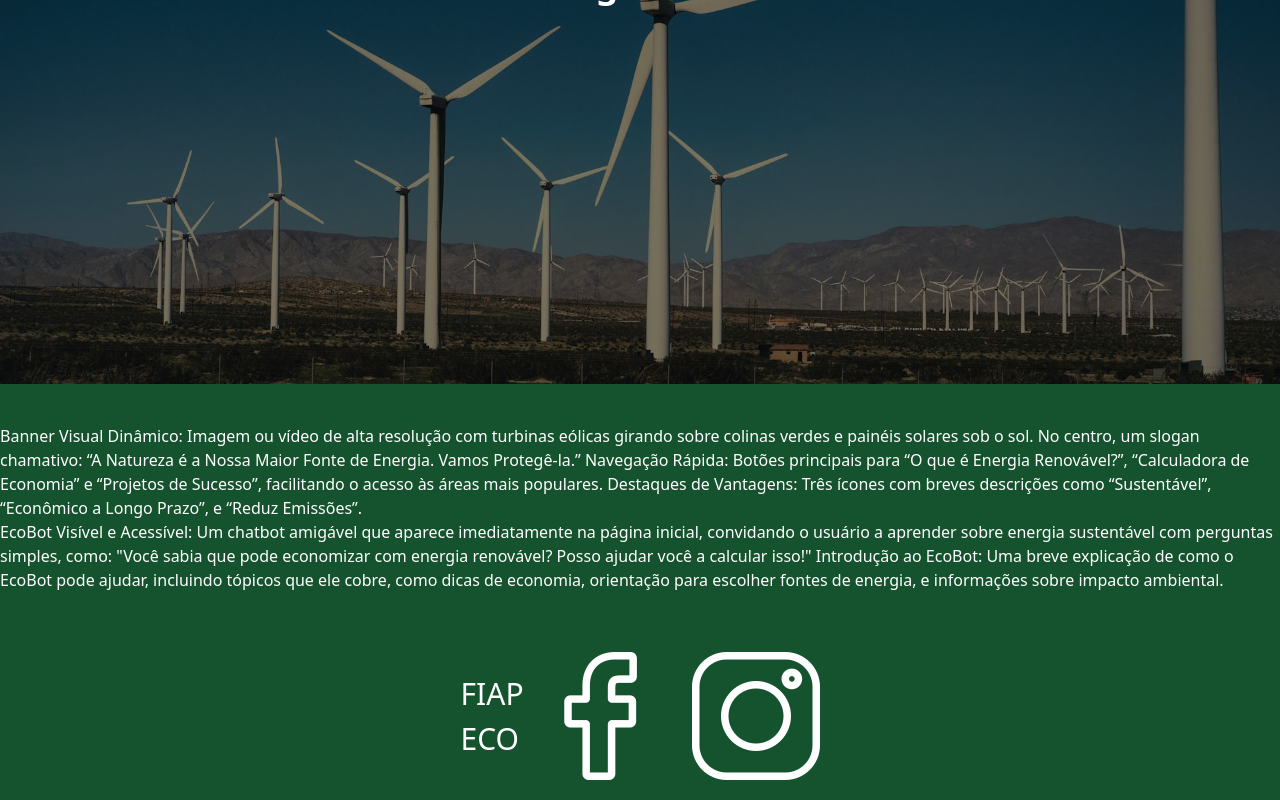
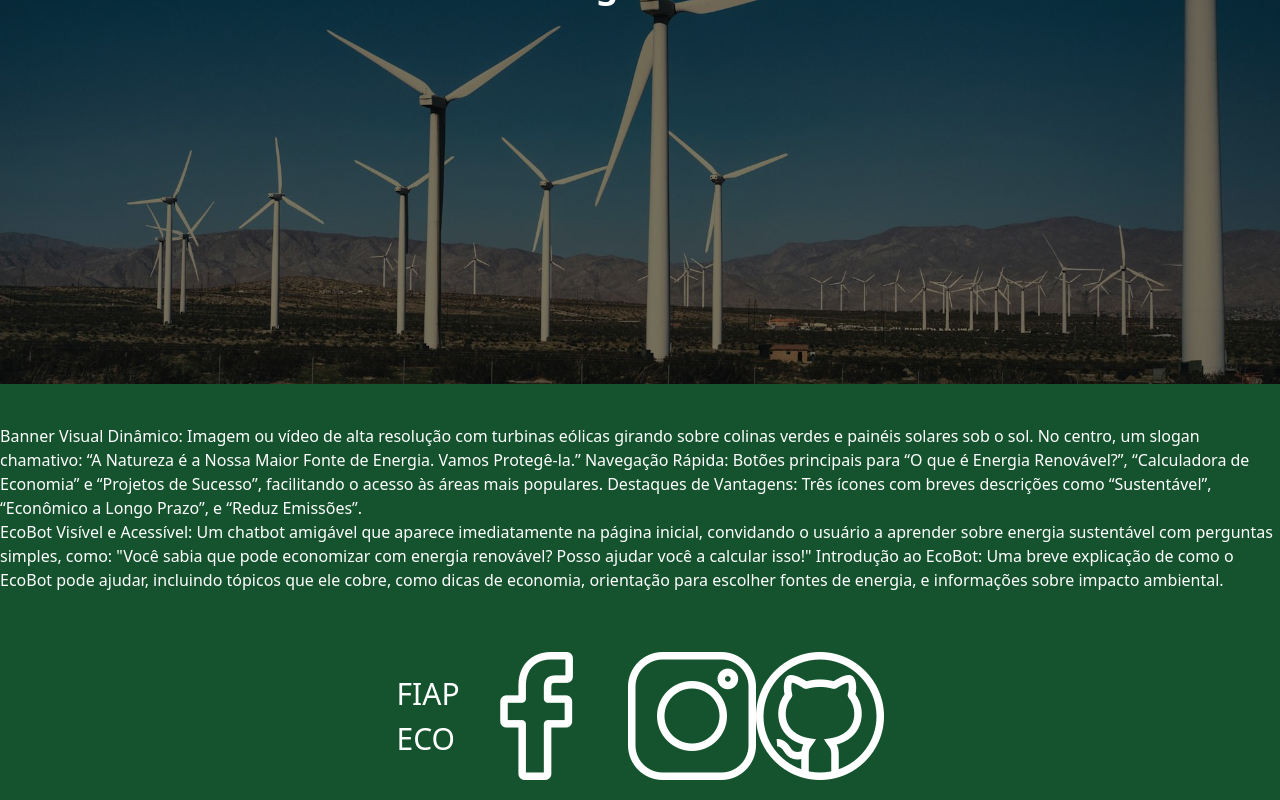
Before and after one commit to gusandrini/gs-2, a Next.js app in the folder gs/: page / in a window 1280 px wide. Shown: the part 584-1384 px from the top of the page. Built offline with nearby package versions, Linux system fonts and the light colour scheme.

Commit message:
ajustando imagens

```diff
--- a/gs/src/components/Rodape/page.tsx
+++ b/gs/src/components/Rodape/page.tsx
@@ -3,6 +3,7 @@ import Link from 'next/link';
 import Image from 'next/image';
 import Face from '@/Image/facebook.png';
 import Insta from '@/Image/instagram.png';
+import GitHub from '@/Image/github.png';
 
 const Rodape = () => {
   return (
@@ -41,6 +42,16 @@ const Rodape = () => {
             </ul>
           </div>
 
+          <div className="git">
+            <ul>
+              <li>
+                <Link className='GitHub' target='_blank' rel='noopener' title='site GitHub' href="/">
+                  <Image src={GitHub} alt='IGitHub' />
+                </Link>
+              </li>
+            </ul>
+          </div>
+
         </div>
       </footer>
     </div>
```
Also changed, not shown: gs/src/Image/github.png (added).
